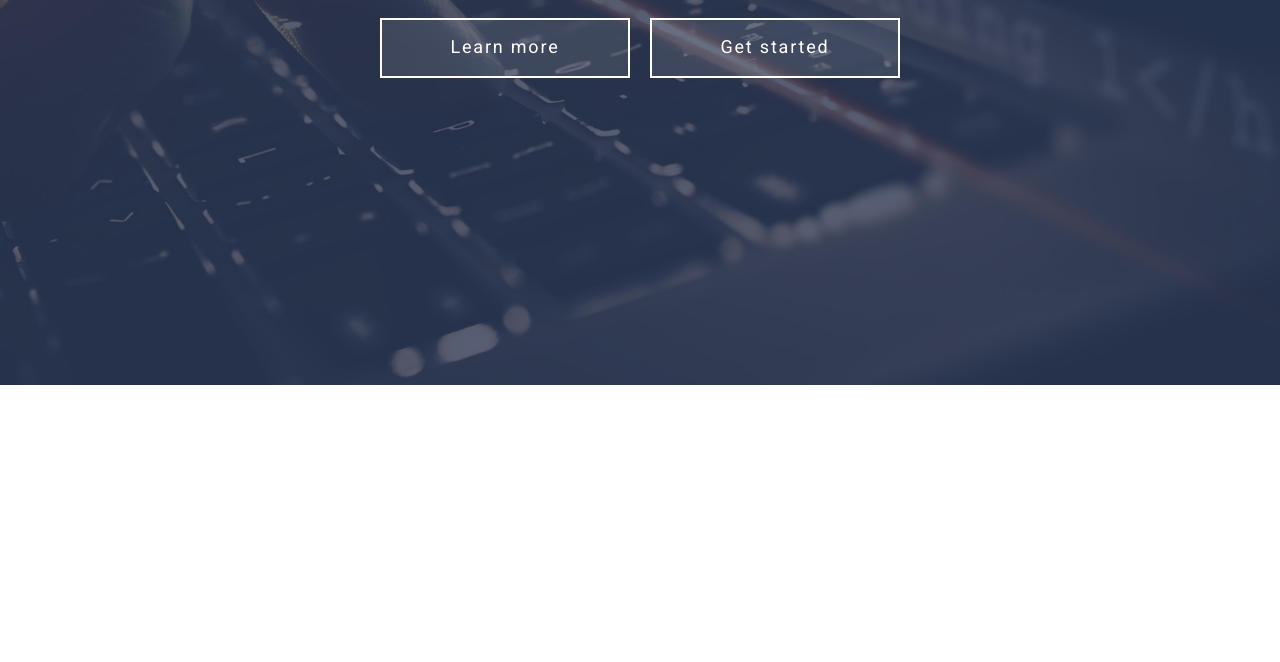
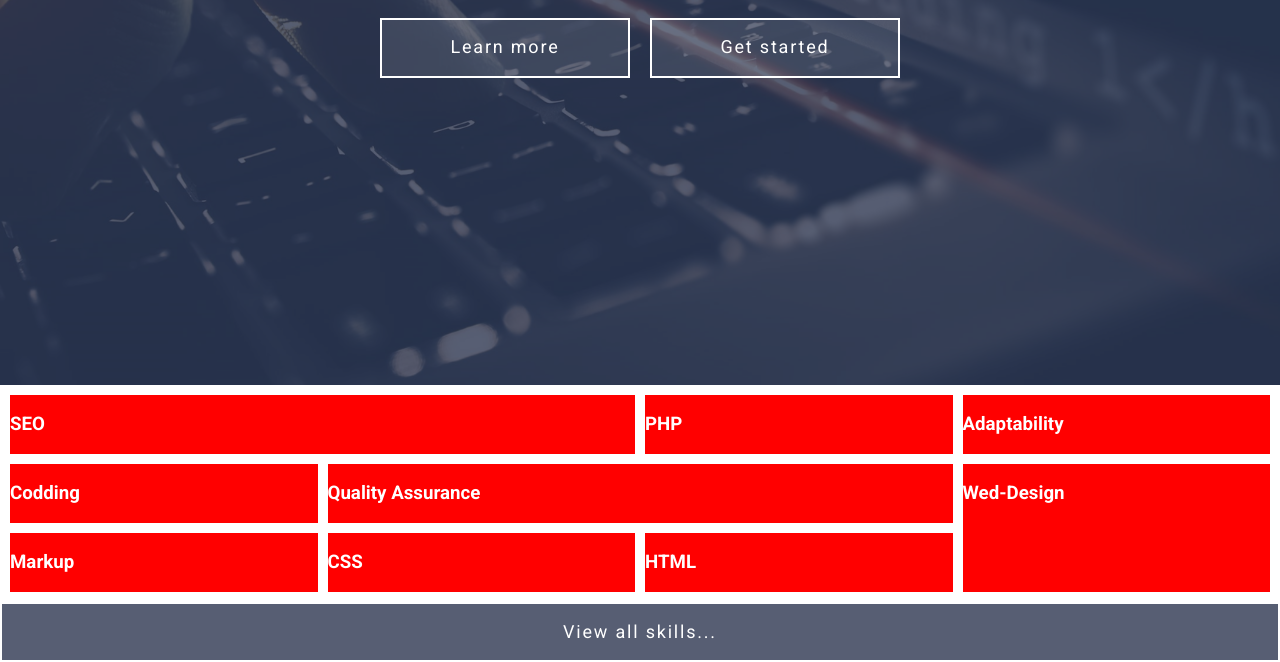
Before and after one commit to OleksiiRemez/220622, a website: page index.html in a window 1280 px wide. Shown: the part 415-1077 px from the top of the page. Before the commit the page ends 800 px from the top, so only its background shows below. Drawn offline with Linux system fonts and the light colour scheme.

Commit message:
fifth commit, grid blocks

```diff
--- a/assets/scss/common/_classes.scss
+++ b/assets/scss/common/_classes.scss
@@ -6,11 +6,10 @@
   display: flex;
   justify-content: center;
   align-items: center;
-  min-width: 250px;
+
   height: 60px;
   border: 2px solid $color-light;
   padding: 0.5em 1em;
-  background-color: rgba($color-light, 0.1);
 
   font-size: 1.125rem;
   letter-spacing: 0.1em;
@@ -20,3 +19,13 @@
     background-color: $color-accent;
   }
 }
+
+.btn--light {
+  min-width: 250px;
+  background-color: rgba($color-light, 0.1);
+}
+
+.btn--primary{
+  min-width: 350px;
+  background-color: rgba($color-primary, 0.8);
+}
--- a/assets/scss/components/header/_header-content.scss
+++ b/assets/scss/components/header/_header-content.scss
@@ -4,7 +4,7 @@
 .header-content {
   position: relative;
   z-index: 1;
-  width: 100%;
+  // width: 100%;
 
   &__container {
     @extend %container;
--- a/assets/scss/components/sections/skills/_skill-item.scss
+++ b/assets/scss/components/sections/skills/_skill-item.scss
@@ -0,0 +1,42 @@
+@use "../../../presets" as *;
+@use "../../../mixins" as *;
+
+.skill-item {
+  background-color: red;
+}
+
+.skill-item:nth-last-of-type(1) {
+  grid-area: a1;
+}
+
+.skill-item:nth-last-of-type(2) {
+  grid-area: a2;
+}
+
+.skill-item:nth-last-of-type(3) {
+  grid-area: a3;
+}
+
+.skill-item:nth-last-of-type(4) {
+  grid-area: a4;
+}
+
+.skill-item:nth-last-of-type(5) {
+  grid-area: a5;
+}
+
+.skill-item:nth-last-of-type(6) {
+  grid-area: a6;
+}
+
+.skill-item:nth-last-of-type(7) {
+  grid-area: a7;
+}
+
+.skill-item:nth-last-of-type(8) {
+  grid-area: a8;
+}
+
+.skill-item:nth-last-of-type(9) {
+  grid-area: a9;
+}
--- a/assets/scss/components/sections/skills/_skills.scss
+++ b/assets/scss/components/sections/skills/_skills.scss
@@ -0,0 +1,17 @@
+@use "../../../presets" as *;
+@use "../../../mixins" as *;
+
+.skills {
+
+  &__container{
+    display: grid;
+    gap: $gap-sm;
+    grid-template-columns: repeat(4, 1fr);
+    grid-template-areas: "a1 a1 a2 a3" "a4 a5 a5 a6" "a7 a8 a9 a6";
+
+    padding: $gap-sm;
+  }
+
+  // &__actions {
+  // }
+}
--- a/index.html
+++ b/index.html
@@ -64,10 +64,89 @@
   </header>
 
   <main class="main">
-    <!-- <section></section>
+    <section class="skills">
+      <div class="skills__container">
+
+        <article class="skill-item">
+          <h3 class="skill-item__title">
+            <a href="">HTML</a>
+          </h3>
+          <div class="skill-item__image"></div>
+          <div class="skill-item__overlay"></div>
+        </article>
+
+        <article class="skill-item">
+          <h3 class="skill-item__title">
+            <a href="">CSS</a>
+          </h3>
+          <div class="skill-item__image"></div>
+          <div class="skill-item__overlay"></div>
+        </article>
+
+        <article class="skill-item">
+          <h3 class="skill-item__title">
+            <a href="">Markup</a>
+          </h3>
+          <div class="skill-item__image"></div>
+          <div class="skill-item__overlay"></div>
+        </article>
+
+        <article class="skill-item">
+          <h3 class="skill-item__title">
+            <a href="">Wed-Design</a>
+          </h3>
+          <div class="skill-item__image"></div>
+          <div class="skill-item__overlay"></div>
+        </article>
+
+        <article class="skill-item">
+          <h3 class="skill-item__title">
+            <a href="">Quality Assurance</a>
+          </h3>
+          <div class="skill-item__image"></div>
+          <div class="skill-item__overlay"></div>
+        </article>
+
+        <article class="skill-item">
+          <h3 class="skill-item__title">
+            <a href="">Codding</a>
+          </h3>
+          <div class="skill-item__image"></div>
+          <div class="skill-item__overlay"></div>
+        </article>
+
+        <article class="skill-item">
+          <h3 class="skill-item__title">
+            <a href="">Adaptability</a>
+          </h3>
+          <div class="skill-item__image"></div>
+          <div class="skill-item__overlay"></div>
+        </article>
+
+        <article class="skill-item">
+          <h3 class="skill-item__title">
+            <a href="">PHP</a>
+          </h3>
+          <div class="skill-item__image"></div>
+          <div class="skill-item__overlay"></div>
+        </article>
+
+        <article class="skill-item">
+          <h3 class="skill-item__title">
+            <a href="">SEO</a>
+          </h3>
+          <div class="skill-item__image"></div>
+          <div class="skill-item__overlay"></div>
+        </article>
+      </div>
+
+      <div class="skills__actions">
+        <a class="btn btn--primary" href="#">View all skills...</a>
+      </div>
+    </section>
     <section></section>
     <section></section>
-    <section></section> -->
+    <section></section>
   </main>
   <footer class="footer">
 
```
Also changed, not shown: assets/css/style.css.
